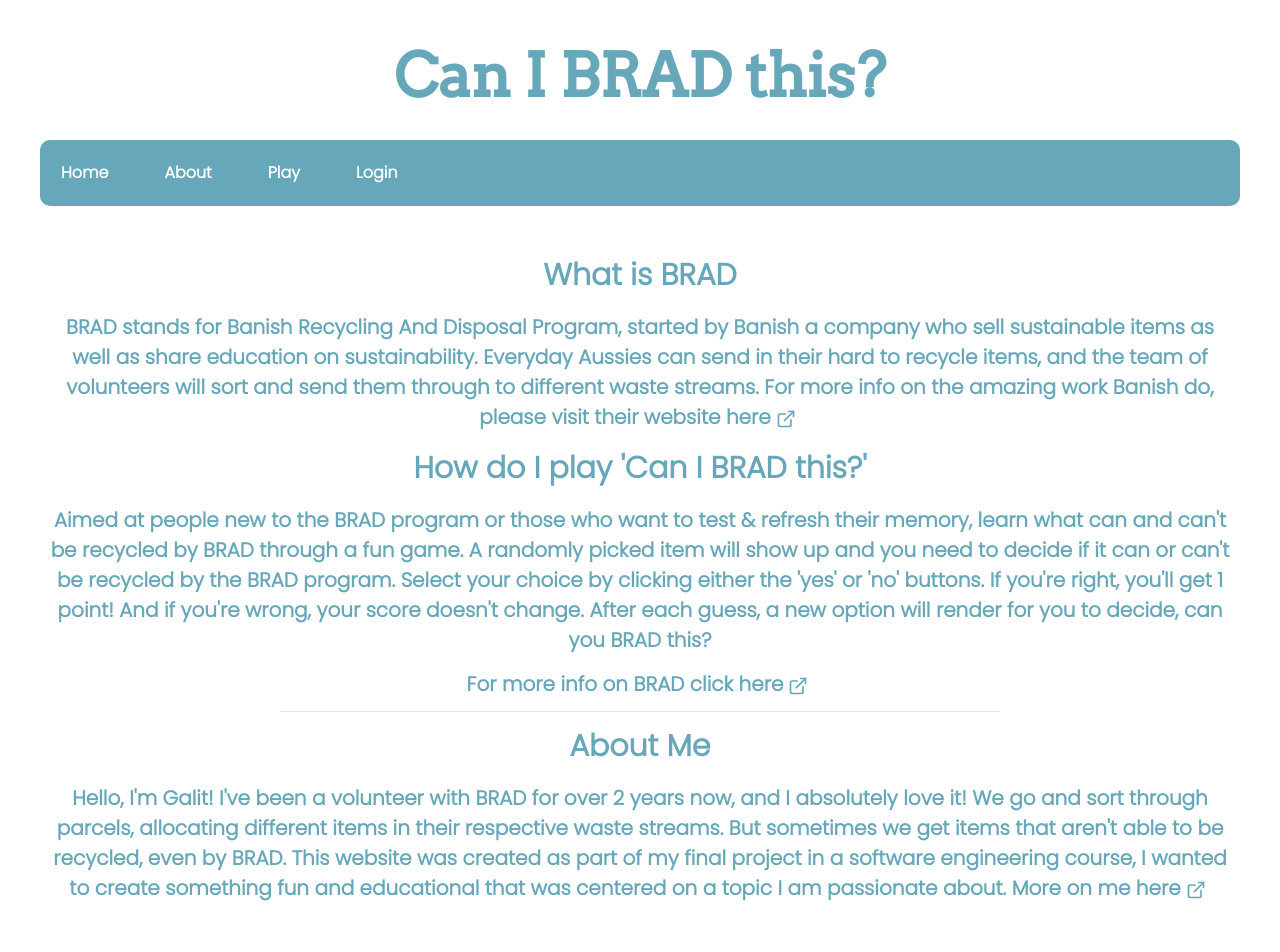
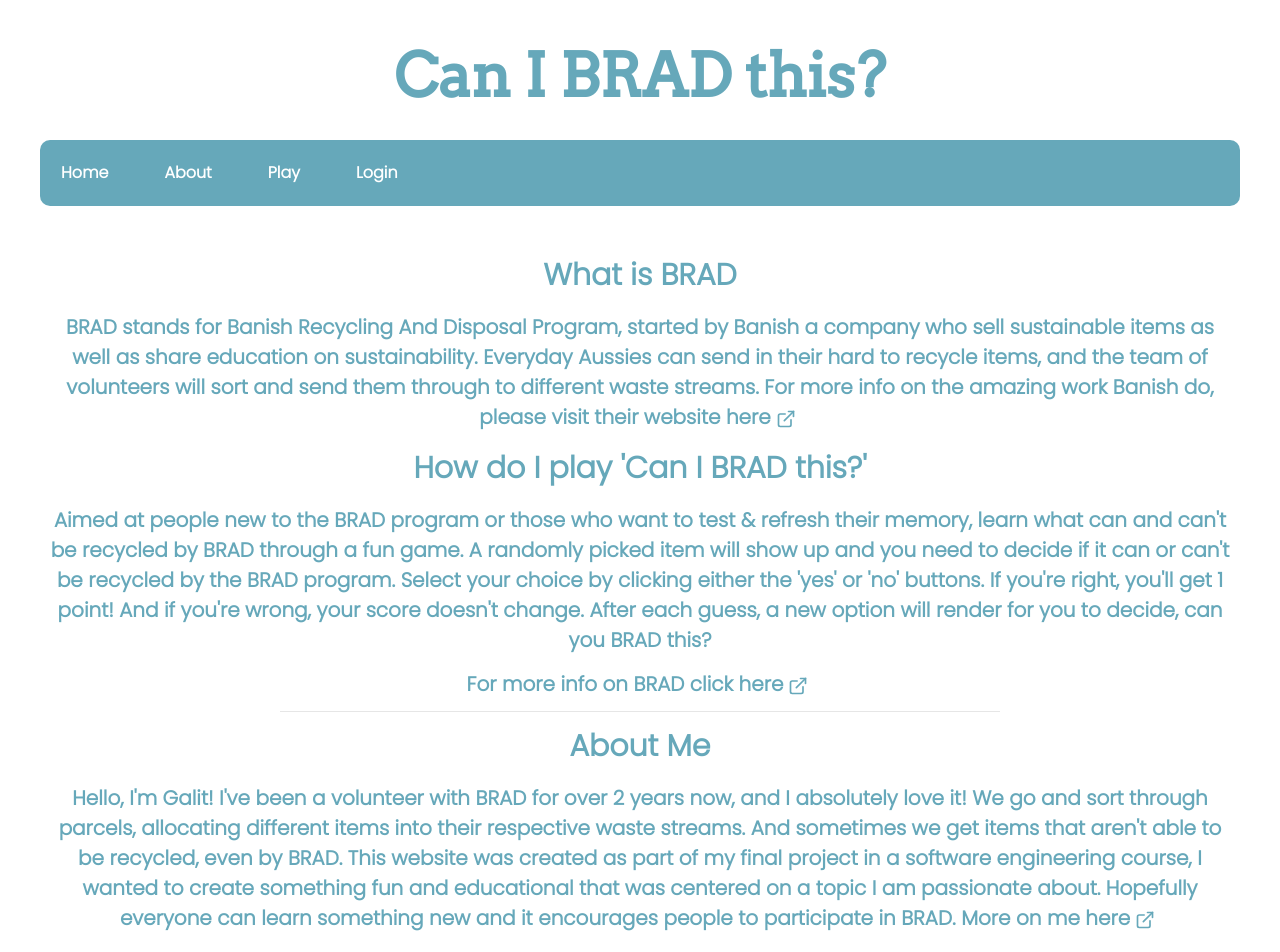
Before and after one commit to gal333t/project4, a React (Vite) app: page /about in a window 1280 px wide. Shown: the top 952 px of the page. Built offline with nearby package versions, Linux system fonts and the light colour scheme; no server answers.

Commit message:
minor wording changes

```diff
--- a/src/Components/About.jsx
+++ b/src/Components/About.jsx
@@ -54,11 +54,13 @@
         <CardBody textAlign="center" fontSize="20px" p="7px">
           Hello, I'm Galit! I've been a volunteer with BRAD for over 2 years
           now, and I absolutely love it! We go and sort through parcels,
-          allocating different items in their respective waste streams. But
+          allocating different items into their respective waste streams. And
           sometimes we get items that aren't able to be recycled, even by BRAD.
           This website was created as part of my final project in a software
           engineering course, I wanted to create something fun and educational
-          that was centered on a topic I am passionate about. More on me{" "}
+          that was centered on a topic I am passionate about. Hopefully everyone
+          can learn something new and it encourages people to participate in
+          BRAD. More on me{" "}
           <Link href="https://www.galitmoss.com/" isExternal>
             here
             <ExternalLinkIcon mx="5px" />
```
